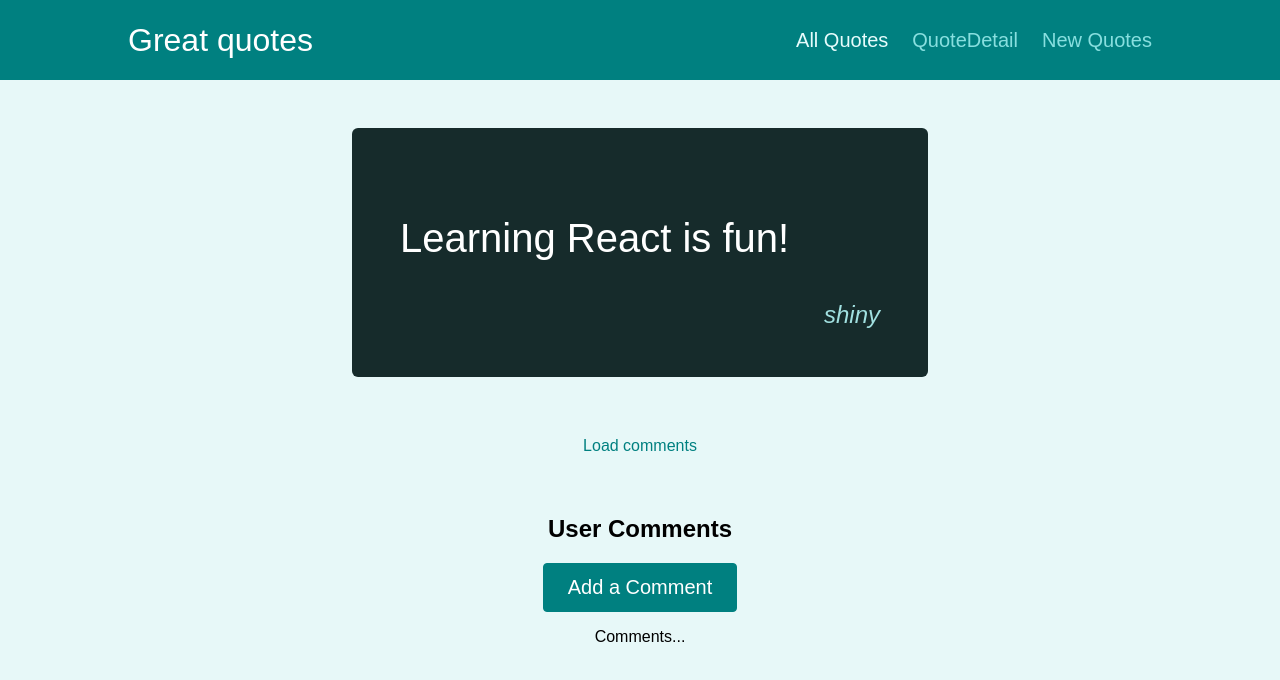
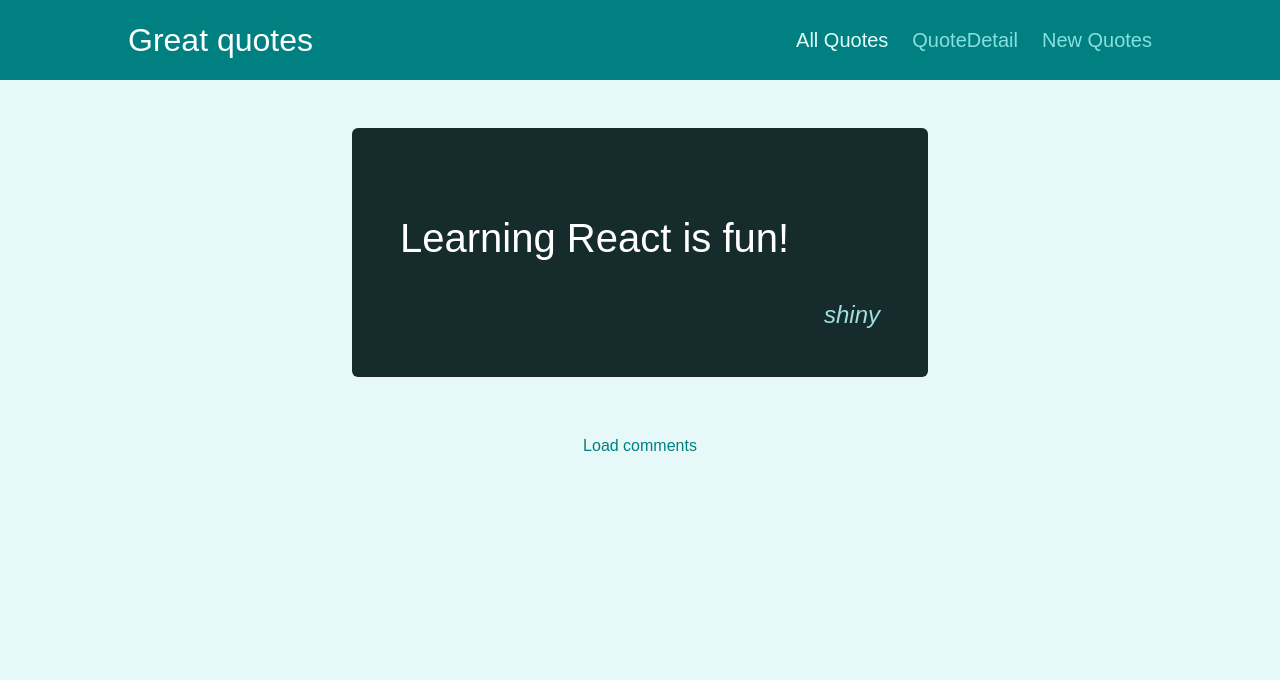
Before and after one commit to Kavery-pm/quote-app, a React (Create React App) app: page /quotes/q1 in a window 1280 px wide. Shown: the top 680 px of the page. Built offline with nearby package versions, Linux system fonts and the light colour scheme.

Commit message:
added route match

```diff
--- a/src/pages/QuoteDetail.js
+++ b/src/pages/QuoteDetail.js
@@ -1,5 +1,5 @@
 import React from "react";
-import { Route, useParams, Link } from "react-router-dom";
+import { Route, useParams, Link, useRouteMatch } from "react-router-dom";
 import Comments from "../components/comments/Comments";
 import HighlightedQuote from "../components/quotes/HighlightedQuote";
 const DUMMY_QUOTES = [
@@ -8,20 +8,22 @@
 ];
 const QuoteDetail = () => {
   const params = useParams();
+  const match = useRouteMatch();
+  console.log(match);
   const quote = DUMMY_QUOTES.find((quote) => quote.id === params.quoteId);
   if (!quote) return <p>Quote not found</p>;
   return (
     <React.Fragment>
       <HighlightedQuote text={quote.text} author={quote.author} />
-      <Route path={`/quotes/${params.quoteId}`} exact>
+      <Route path={`${match.path}`} exact>
         <div className="centered">
-          <Link className="btn--flat" to={`/quotes/${params.quoteId}/comments`}>
+          <Link className="btn--flat" to={`${match.path}/comments`}>
             Load comments
           </Link>
         </div>
       </Route>
 
-      <Route to={`/quotes/${params.quoteId}/comments`}>
+      <Route path={`${match.path}/comments`}>
         <Comments></Comments>
       </Route>
     </React.Fragment>
```
Also changed, not shown: 1 other file (tests, documents, lock files or other folders).
